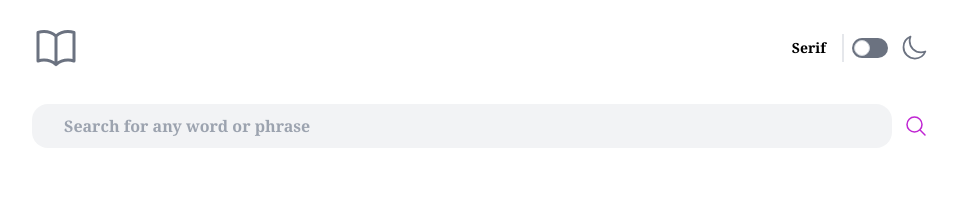
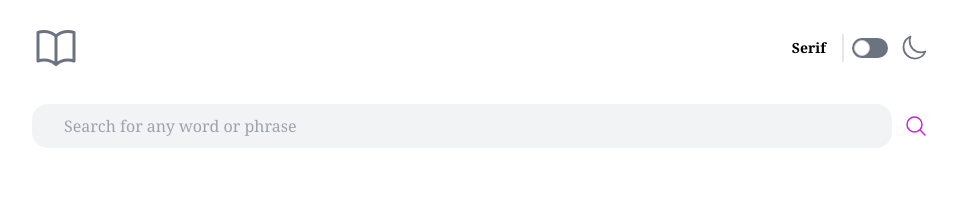
Before and after one commit to BrandTrump/Dictionary-Application, a Next.js app: page / in a window 1280 px wide. Shown: the top 198 px of the page, without its empty margins (160-1118 px from the left). Built offline with nearby package versions, Linux system fonts and the light colour scheme.

Commit message:
style: input font is no longer bold

```diff
--- a/app/components/InputField.tsx
+++ b/app/components/InputField.tsx
@@ -24,7 +24,7 @@ function InputField() {
         value={input}
         onChange={(e) => setInput(e.target.value)}
         placeholder="Search for any word or phrase"
-        className="bg-gray-200/50 border-0 border-gray-300 text-gray-900 font-bold text-md rounded-2xl p-2.5 focus:outline-none xl:w-96 flex-1 pl-8"
+        className="bg-gray-200/50 border-0 border-gray-300 text-gray-900 text-md rounded-2xl p-2.5 focus:outline-none xl:w-96 flex-1 pl-8 dark:placeholder:text-white dark:bg-gray-500/50 dark:text-white"
       />
       <button type="submit">
         <svg
```
